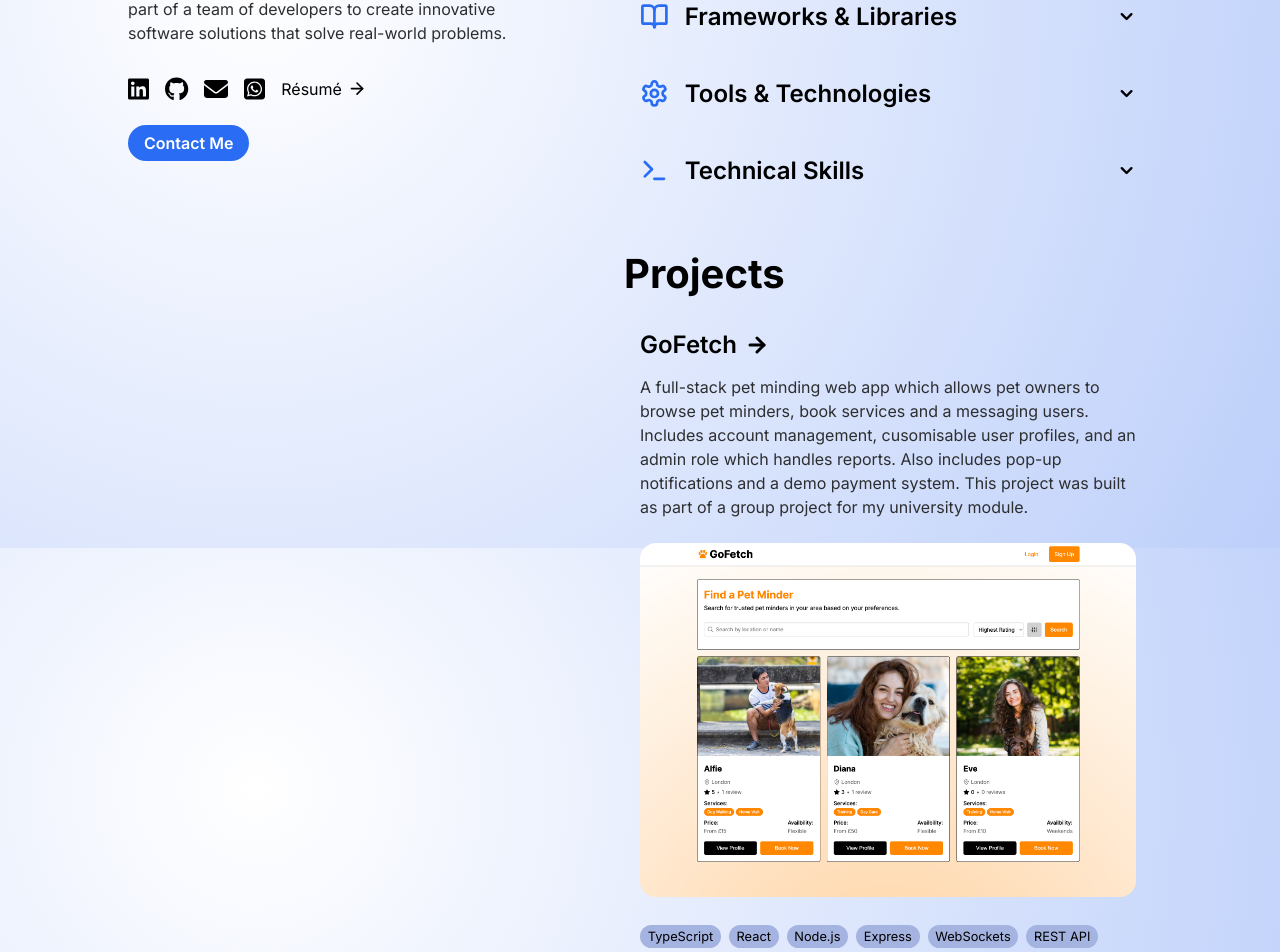
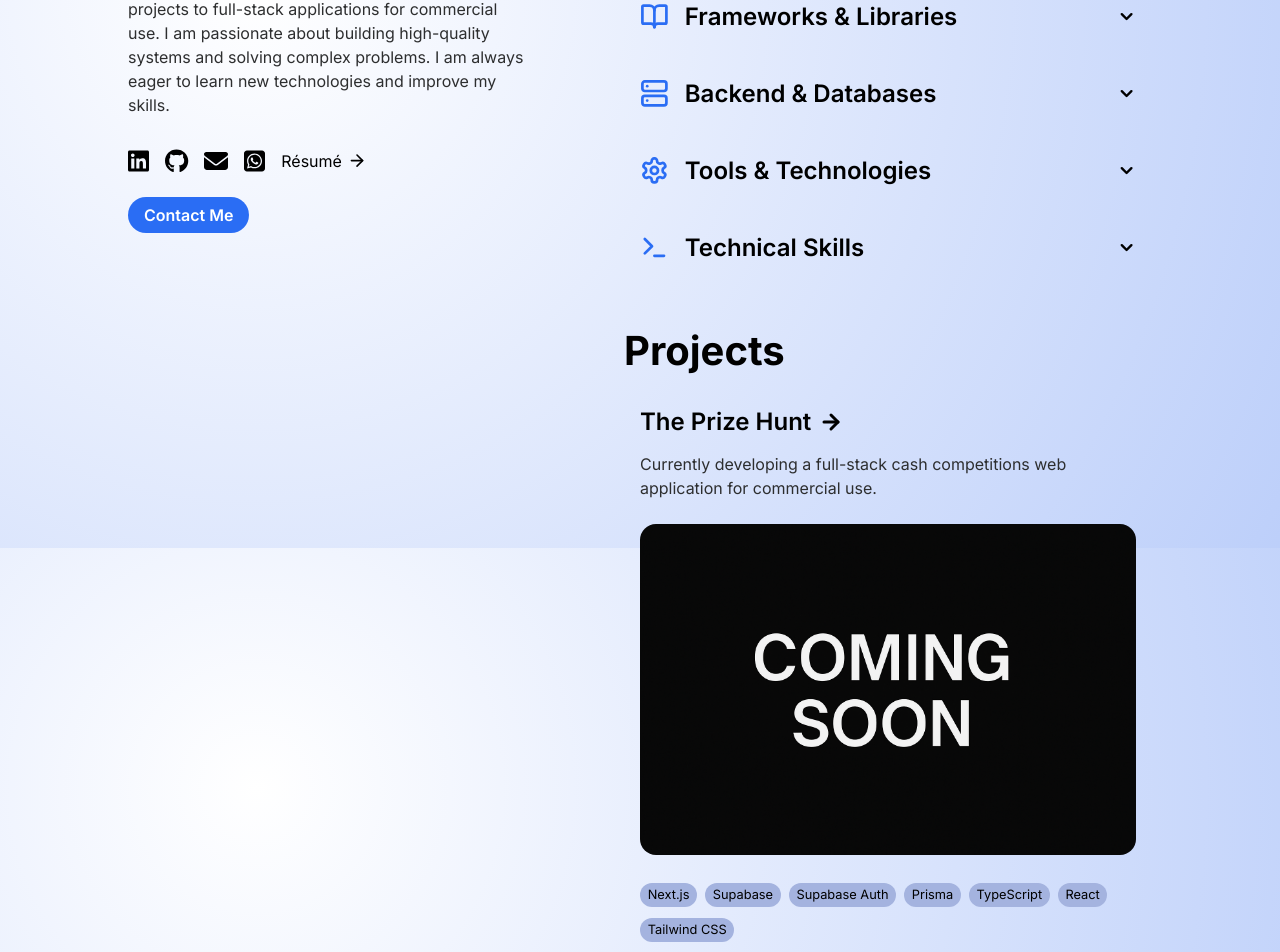
Before and after one commit to Benk0Dev/BenkoDevPortfolio, a React (Vite) app: page / in a window 1280 px wide. Shown: the part 1052-2004 px from the top of the page. Built offline with nearby package versions, Linux system fonts and the light colour scheme.

Commit message:
Updated skills, about me, and added project

```diff
--- a/src/components/MainSection.tsx
+++ b/src/components/MainSection.tsx
@@ -1,4 +1,4 @@
-import { useEffect, useRef, useState } from "react";
+import { useState } from "react";
 import { Link } from "react-router-dom";
 import CV from "/Benas_Kuliesis_CV.pdf";
 import { FontAwesomeIcon } from '@fortawesome/react-fontawesome';
@@ -9,7 +9,8 @@ import SkillGroup, { SkillGroupProps } from "./main_components/SkillsGroup";
 import Project, { ProjectProps } from "./main_components/Project";
 
 // Skills and projects imports
-import { CodeXml, BookOpen, Settings, Terminal } from "lucide-react";
+import { CodeXml, BookOpen, Server, Settings, Terminal } from "lucide-react";
+import comingSoonImage from "/images/coming-soon.png";
 import goFetchImage from "/images/gofetch.png";
 import runCastImage from "/images/runcast.png";
 import benkoDevPortfolio from "/images/benkodev-portfolio.png";
@@ -35,7 +36,7 @@ const skillsGroups: Omit<SkillGroupProps, "isOpen" | "handleClick">[] = [
             { name: "TypeScript", percentage: 80 },
             { name: "HTML", percentage: 90 },
             { name: "CSS", percentage: 80 },
-            { name: "MySQL", percentage: 60 },
+            { name: "SQL", percentage: 60 },
             { name: "PHP", percentage: 50 },
         ]
     },
@@ -43,9 +44,21 @@ const skillsGroups: Omit<SkillGroupProps, "isOpen" | "handleClick">[] = [
         title: "Frameworks & Libraries",
         icon: <BookOpen size={iconSize} strokeWidth={iconStrokeWidth} />,
         skills: [
-            { name: "React", percentage: 80 },
+            { name: "Next.js", percentage: 80 },
+            { name: "React.js", percentage: 80 },
             { name: "Node.js", percentage: 70 },
             { name: "Express.js", percentage: 30 },
+            { name: "Tailwind CSS", percentage: 50 },
+        ]
+    },
+    {
+        title: "Backend & Databases",
+        icon: <Server size={iconSize} strokeWidth={iconStrokeWidth} />,
+        skills: [
+            { name: "RESTful APIs", percentage: 90 },
+            { name: "AWS", percentage: 50 },
+            { name: "Supabase", percentage: 60 },
+            { name: "Prisma", percentage: 80 },
         ]
     },
     {
@@ -55,6 +68,7 @@ const skillsGroups: Omit<SkillGroupProps, "isOpen" | "handleClick">[] = [
             { name: "Git", percentage: 90 },
             { name: "GitHub", percentage: 90 },
             { name: "Visual Studio Code", percentage: 90 },
+            { name: "Cursor", percentage: 90 },
             { name: "Figma", percentage: 80 },
             { name: "Canva", percentage: 70 },
             { name: "Visual Paradigm", percentage: 80 },
@@ -67,12 +81,19 @@ const skillsGroups: Omit<SkillGroupProps, "isOpen" | "handleClick">[] = [
             { name: "Object-Oriented Programming", percentage: 80 },
             { name: "Algorithms and Data Structures", percentage: 70 },
             { name: "Database Management", percentage: 60 },
-            { name: "RESTful APIs", percentage: 60 },
         ]
     },
 ];
 
 const projects: ProjectProps[] = [
+    {
+        link: "https://github.com/Benk0Dev/",
+        title: "The Prize Hunt",
+        description: "Currently developing a full-stack cash competitions web application for commercial use.",
+        image: comingSoonImage,
+        technologies: ["Next.js", "Supabase", "Supabase Auth", "Prisma", "TypeScript", "React", "Tailwind CSS"],
+
+    },
     {
         link: "https://github.com/Benk0Dev/GoFetch",
         title: "GoFetch",
@@ -144,7 +165,7 @@ export default function MainSection() {
                         <h1>About Me</h1>
                         <article>
                             <p>
-                                I am a BSc Computer Science student at Queen Mary University of London with experience in software and web development. My aim is to work part of a team of developers to create innovative software solutions that solve real-world problems.
+                                I am a SDE intern at Amazon and full-stack engineer. I have experience in developing a variety of web applications, from personal projects and univerisity projects to full-stack applications for commercial use. I am passionate about building high-quality systems and solving complex problems. I am always eager to learn new technologies and improve my skills.
                             </p>
                         </article>
                         <div className="links-contact-container">
```
Also changed, not shown: public/images/coming-soon.png (added).
